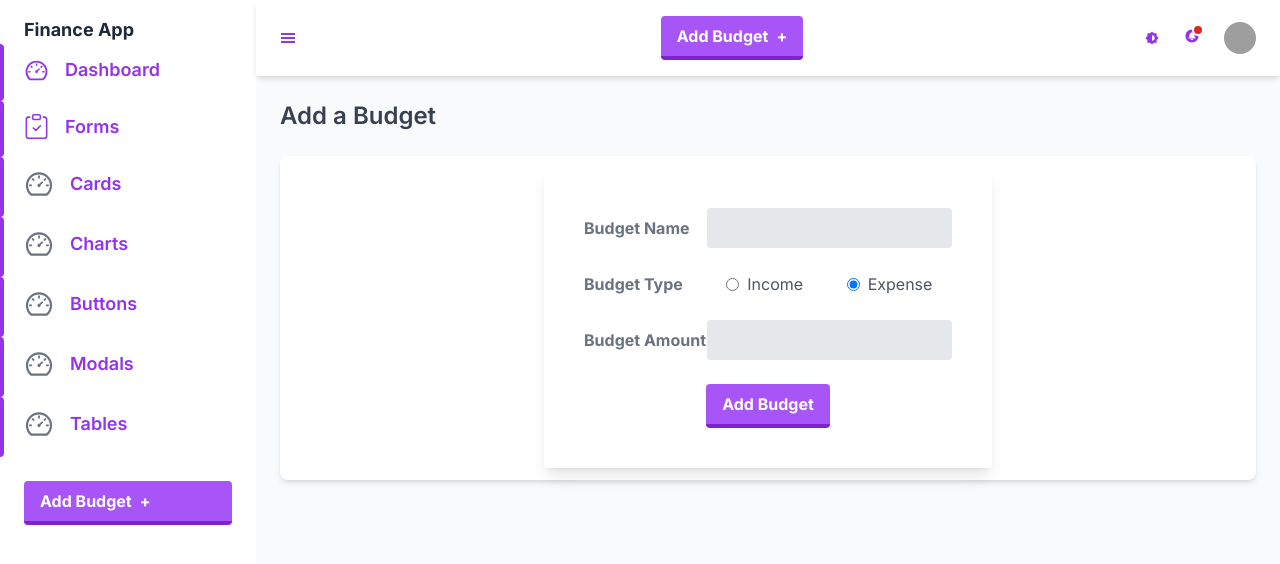
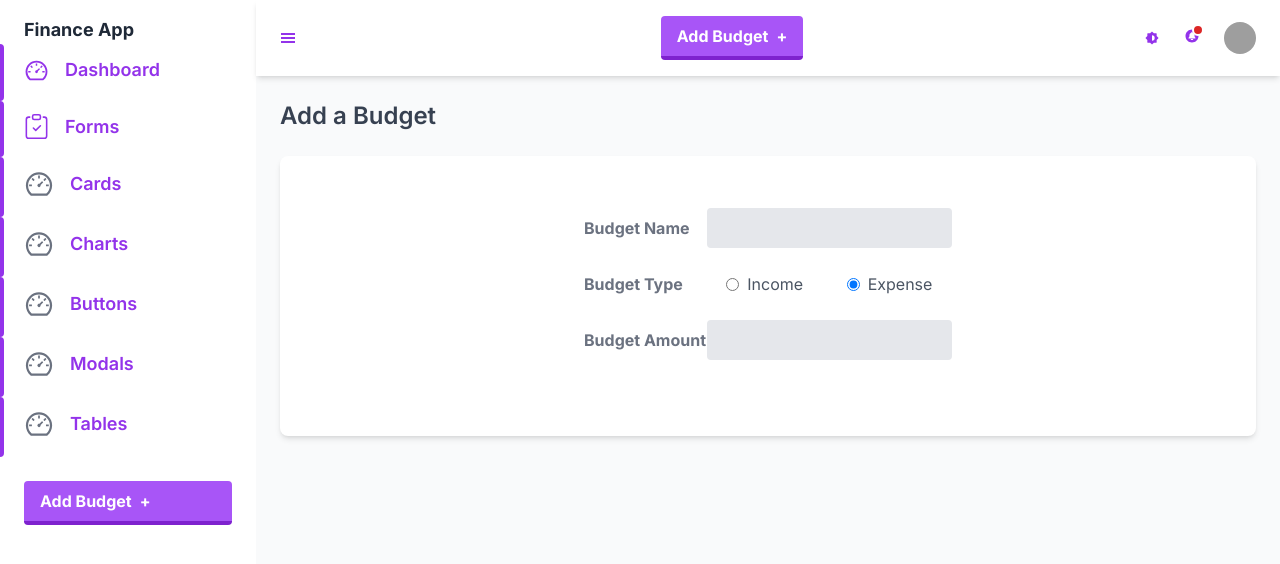
Before and after one commit to lhes23/next-finance-app, a Next.js app: page /dashboard/add-budget in a window 1280 px wide. Shown: the top 564 px of the page. Built offline with nearby package versions, Linux system fonts and the light colour scheme; grey boxes are pictures that could not be loaded.

Commit message:
add button as children to the form

```diff
--- a/src/components/AddBudgetForm.tsx
+++ b/src/components/AddBudgetForm.tsx
@@ -1,15 +1,11 @@
 "use client"
 import React from "react"
-import ButtonComp from "./ButtonComp"
 import { addBudgetHandler } from "@/actions/serverActions"
 
-const AddBudgetForm = () => {
+const AddBudgetForm = ({ children }: { children: React.ReactNode }) => {
   return (
     <>
-      <form
-        className="w-full max-w-md shadow-lg p-10"
-        action={addBudgetHandler}
-      >
+      <form className="w-full max-w-md p-10" action={addBudgetHandler}>
         <div className="md:flex md:items-center mb-6">
           <div className="md:w-1/3">
             <label
@@ -71,12 +67,7 @@ const AddBudgetForm = () => {
             />
           </div>
         </div>
-
-        <div className="flex justify-center items-center">
-          <button type="submit">
-            <ButtonComp>Add Budget</ButtonComp>
-          </button>
-        </div>
+        {children}
       </form>
     </>
   )
--- a/src/components/AddBudgetModal.tsx
+++ b/src/components/AddBudgetModal.tsx
@@ -35,10 +35,8 @@ const AddBudgetModal = () => {
                   </div>
                   {/*body*/}
                   <div className="relative p-6 flex-auto">
-                    <AddBudgetForm />
-                  </div>
-                  {/*footer*/}
-                  <div className="flex items-center justify-end p-6 border-t border-solid border-slate-200 rounded-b">
+                    <AddBudgetForm>
+                      <div className="flex justify-center items-center">
                         <button
                           className="text-red-500 background-transparent font-bold uppercase px-6 py-2 text-sm outline-none focus:outline-none mr-1 mb-1 ease-linear transition-all duration-150"
                           type="button"
@@ -46,7 +44,17 @@ const AddBudgetModal = () => {
                         >
                           Close
                         </button>
+                        <button
+                          type="submit"
+                          onClick={() => setShowModal(false)}
+                        >
+                          <ButtonComp>Add Budget</ButtonComp>
+                        </button>
                       </div>
+                    </AddBudgetForm>
+                  </div>
+                  {/*footer*/}
+                  <div className="flex items-center justify-end p-6 border-t border-solid border-slate-200 rounded-b"></div>
                 </div>
               </div>
             </div>
--- /dev/null
+++ b/src/components/ButtonSubmit.tsx
@@ -0,0 +1,14 @@
+import React from "react"
+import ButtonComp from "./ButtonComp"
+
+const ButtonSubmit = () => {
+  return (
+    <div className="flex justify-center items-center">
+      <button type="submit">
+        <ButtonComp>Add Budget</ButtonComp>
+      </button>
+    </div>
+  )
+}
+
+export default ButtonSubmit
```
Lines whose indentation alone changed are shown as unchanged.
